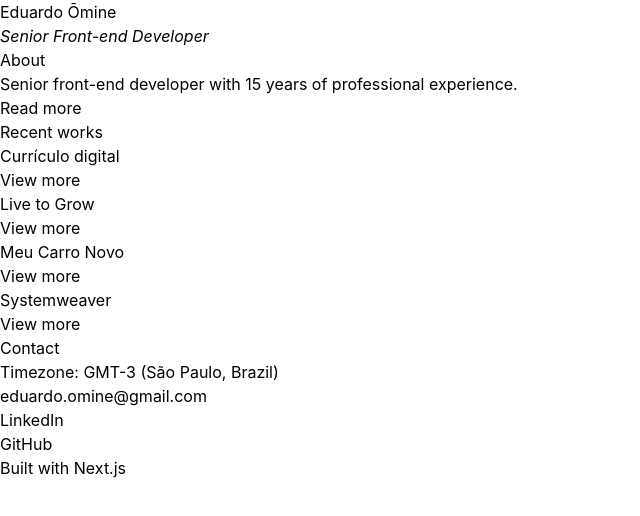
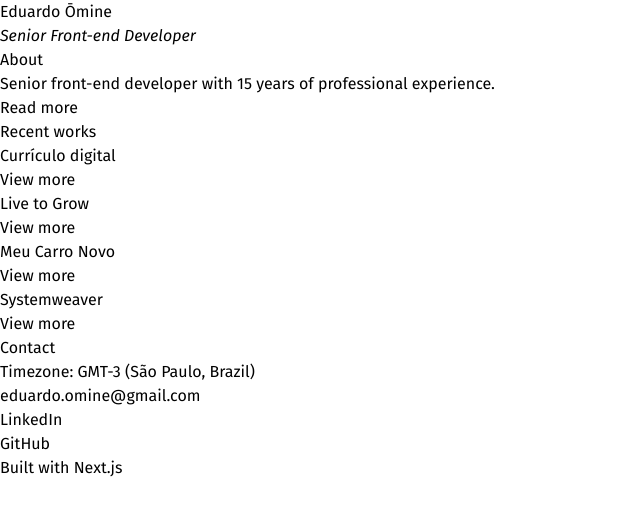
Before and after one commit to eomine/work-omine-net, a Next.js app: page / in a window 1280 px wide. Shown: the top 516 px of the page, without its empty margins (0-640 px from the left). Built offline with nearby package versions, Linux system fonts and the light colour scheme.

Commit message:
Pulls web font

```diff
--- a/components/meta.js
+++ b/components/meta.js
@@ -21,6 +21,9 @@
       <meta property="og:title" content="Eduardo Ōmine | Front-end Developer"/>
       <meta property="og:type" content="website"/>
       <meta property="og:url" content="http://work.omine.net/"/>
+
+      <link rel="preconnect" href="https://fonts.gstatic.com"/>
+      <link href="https://fonts.googleapis.com/css2?family=Fira+Sans:ital,wght@0,400;0,700;1,400;1,700&display=swap" rel="stylesheet"/>
     </Head>
   )
 }
--- a/styles/globals.css
+++ b/styles/globals.css
@@ -6,8 +6,7 @@
 body {
   padding: 0;
   margin: 0;
-  font-family: -apple-system, BlinkMacSystemFont, Segoe UI, Roboto, Oxygen,
-    Ubuntu, Cantarell, Fira Sans, Droid Sans, Helvetica Neue, sans-serif;
+  font-family: 'Fira Sans', sans-serif;
 }
 
 a {
```
